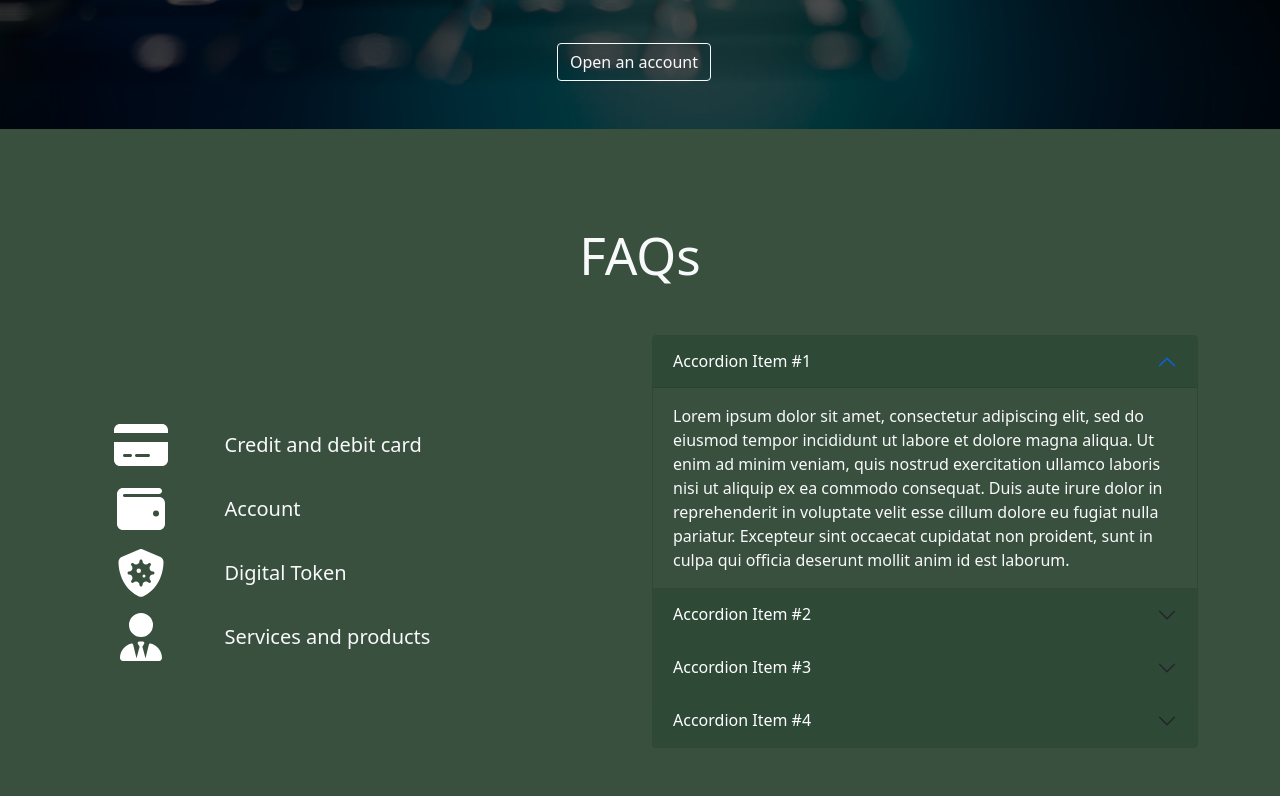
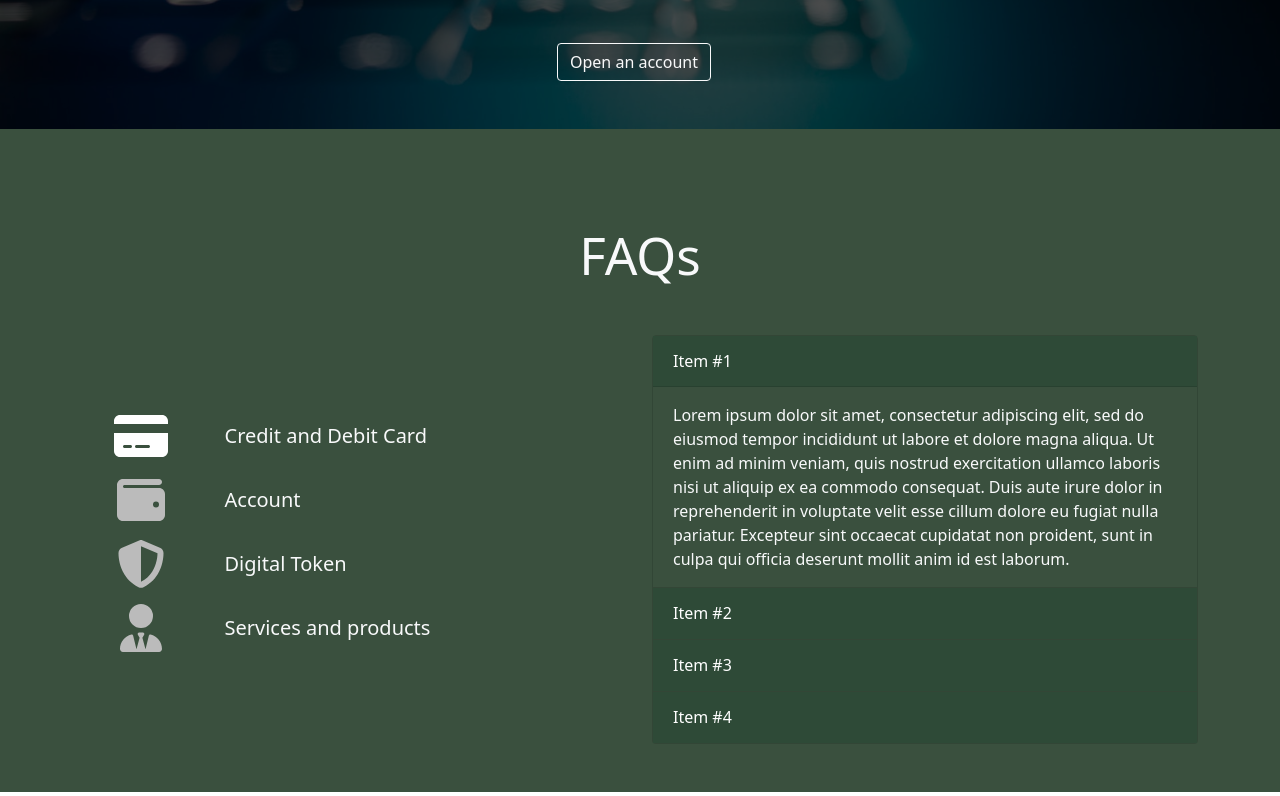
Before and after one commit to aobarbieri/steady-react, a React (Create React App) app: page / in a window 1280 px wide. Shown: the part 1968-2764 px from the top of the page. Built offline with nearby package versions, Linux system fonts and the light colour scheme.

Commit message:
Refactored Faq component

```diff
--- a/src/components/CreditCard.js
+++ b/src/components/CreditCard.js
@@ -14,9 +14,9 @@ import './CreditCard.scss';
 import '../_variables.scss';
 
 const CreditCard = () => (
-	<Container className="my-5">
+	<Container className="my-5 ">
 		<Row>
-			<Col xs={12} md={7} className="mb-5 mb-lg-0 px-5 px-md-0">
+			<Col xs={12} md={7} className="mb-5 mb-lg-0 px-5 px-md-0 ">
 				<Row>
 					<h2 className="mb-5 text-muted credit-card-title">Credit Card</h2>
 				</Row>
--- a/src/components/CreditCard.scss
+++ b/src/components/CreditCard.scss
@@ -1,11 +1,11 @@
 @import '../variables';
 
 .credit-card-title {
-    font-size: 2.5rem;
+    font-size: 2.0rem;
     font-weight: 300;
     line-height: 1.2;
 
     @media screen and (min-width: 992px) {
-        font-size: 3.2rem;
+        font-size: 2.5rem;
     }
 }
--- a/src/components/Faq.js
+++ b/src/components/Faq.js
@@ -1,4 +1,4 @@
-import React from 'react';
+import React, { useState } from 'react';
 import IconText from './IconText';
 
 import Row from 'react-bootstrap/Row';
@@ -10,141 +10,138 @@ import { FontAwesomeIcon } from '@fortawesome/react-fontawesome';
 import {
 	faCreditCard,
 	faWallet,
-	faShieldVirus,
+	faShieldAlt,
 	faUserTie,
 } from '@fortawesome/free-solid-svg-icons';
 
 import './Faq.scss';
 
 const Faq = () => {
+	const options = [
+		{ icon: faCreditCard, text: 'Credit and Debit Card' },
+		{ icon: faWallet, text: 'Account' },
+		{ icon: faShieldAlt, text: 'Digital Token' },
+		{ icon: faUserTie, text: 'Services and products' },
+	];
+
+	const [index, setIndex] = useState(0);
+
+	const handleClick = (key) => {
+		setIndex(key);
+	};
 
 	return (
 		<section className="faq text-light">
 			<Container className="py-5">
-			<h2 className='my-5 faq__title text-center'>FAQs</h2>
+				<Row className="justify-content-center">
+					<h2 className="my-5 faq__title text-center">FAQs</h2>
+				</Row>
 				<Row className="d-flex align-items-center">
-				<Col className="d-lg-none mb-5" xs={12}>
+					<Col className="d-lg-none mb-4 " xs={12}>
 						<Row>
-						<Col className="d-flex justify-content-center">
-							<FontAwesomeIcon icon={faCreditCard} size="2x" />
+							{options.map(({ icon }, key) => (
+								<Col
+									className="d-flex justify-content-center"
+									key={key}
+								>
+									<FontAwesomeIcon
+										icon={icon}
+										size="2x"
+										color={key === index ? '#fff' : '#BBB'}
+										onClick={() => handleClick(key)}
+									/>
 								</Col>
-						<Col className="d-flex justify-content-center">
-							<FontAwesomeIcon icon={faWallet} size="2x" />
-						</Col>
-						<Col className="d-flex justify-content-center">
-							<FontAwesomeIcon icon={faShieldVirus} size="2x" />
-						</Col>
-						<Col className="d-flex justify-content-center">
-							<FontAwesomeIcon icon={faUserTie} size="2x" />
-						</Col>
+							))}
+						</Row>
+
+						<Row className='mt-5'>
+							<p className='lead text-center'>{options[index].text}</p>
 						</Row>
 					</Col>
+
 					<Col className="d-none d-lg-block">
+						{options.map(({ icon, text }, key) => (
 							<IconText
-						icon={faCreditCard}
+								icon={icon}
 								size={3}
-						className="mb-3"
-						textClassName="lead"
-						color="#fff"
+								className='faq-clickable mb-3'
+								textClassName='lead'
+								color={key === index ? '#fff' : '#BBB'}
+								onClick={() => handleClick(key)}
+								key={key}
 							>
-						Credit and debit card
+								{text}
 							</IconText>
-					<IconText
-						icon={faWallet}
-						size={3}
-						className="mb-3"
-						textClassName="lead"
-						color="#fff"
-					>
-						Account
-					</IconText>
-					<IconText
-						icon={faShieldVirus}
-						size={3}
-						className="mb-3"
-						textClassName="lead"
-						color="#fff"
-					>
-						Digital Token
-					</IconText>
-					<IconText
-						icon={faUserTie}
-						size={3}
-						textClassName="lead"
-						color="#fff"
-					>
-						Services and products
-					</IconText>
+						))}
 					</Col>
 
 					<Col>
-					<Accordion defaultActiveKey="0">
-						<Accordion.Item className='faq__item' eventKey="0">
-							<Accordion.Header>
-								Accordion Item #1
-							</Accordion.Header>
+						<Accordion
+							defaultActiveKey='0'
+							activeKey={`${index}`}
+						>
+							<Accordion.Item className="faq__item" eventKey='0'>
+								<Accordion.Header>Item #1</Accordion.Header>
 								<Accordion.Body>
 									Lorem ipsum dolor sit amet, consectetur
 									adipiscing elit, sed do eiusmod tempor
-								incididunt ut labore et dolore magna aliqua. Ut
-								enim ad minim veniam, quis nostrud exercitation
-								ullamco laboris nisi ut aliquip ex ea commodo
-								consequat. Duis aute irure dolor in
-								reprehenderit in voluptate velit esse cillum
-								dolore eu fugiat nulla pariatur. Excepteur sint
-								occaecat cupidatat non proident, sunt in culpa
-								qui officia deserunt mollit anim id est laborum.
+									incididunt ut labore et dolore magna aliqua.
+									Ut enim ad minim veniam, quis nostrud
+									exercitation ullamco laboris nisi ut aliquip
+									ex ea commodo consequat. Duis aute irure
+									dolor in reprehenderit in voluptate velit
+									esse cillum dolore eu fugiat nulla pariatur.
+									Excepteur sint occaecat cupidatat non
+									proident, sunt in culpa qui officia deserunt
+									mollit anim id est laborum.
 								</Accordion.Body>
 							</Accordion.Item>
-						<Accordion.Item className='faq__item' eventKey="1">
-							<Accordion.Header>
-								Accordion Item #2
-							</Accordion.Header>
+							<Accordion.Item className="faq__item" eventKey='1'>
+								<Accordion.Header>Item #2</Accordion.Header>
 								<Accordion.Body>
 									Lorem ipsum dolor sit amet, consectetur
 									adipiscing elit, sed do eiusmod tempor
-								incididunt ut labore et dolore magna aliqua. Ut
-								enim ad minim veniam, quis nostrud exercitation
-								ullamco laboris nisi ut aliquip ex ea commodo
-								consequat. Duis aute irure dolor in
-								reprehenderit in voluptate velit esse cillum
-								dolore eu fugiat nulla pariatur. Excepteur sint
-								occaecat cupidatat non proident, sunt in culpa
-								qui officia deserunt mollit anim id est laborum.
+									incididunt ut labore et dolore magna aliqua.
+									Ut enim ad minim veniam, quis nostrud
+									exercitation ullamco laboris nisi ut aliquip
+									ex ea commodo consequat. Duis aute irure
+									dolor in reprehenderit in voluptate velit
+									esse cillum dolore eu fugiat nulla pariatur.
+									Excepteur sint occaecat cupidatat non
+									proident, sunt in culpa qui officia deserunt
+									mollit anim id est laborum.
 								</Accordion.Body>
 							</Accordion.Item>
-						<Accordion.Item className='faq__item' eventKey="2">
-							<Accordion.Header>
-								Accordion Item #3
-							</Accordion.Header>
+							<Accordion.Item className="faq__item" eventKey='2'>
+								<Accordion.Header>Item #3</Accordion.Header>
 								<Accordion.Body>
 									Lorem ipsum dolor sit amet, consectetur
 									adipiscing elit, sed do eiusmod tempor
-								incididunt ut labore et dolore magna aliqua. Ut
-								enim ad minim veniam, quis nostrud exercitation
-								ullamco laboris nisi ut aliquip ex ea commodo
-								consequat. Duis aute irure dolor in
-								reprehenderit in voluptate velit esse cillum
-								dolore eu fugiat nulla pariatur. Excepteur sint
-								occaecat cupidatat non proident, sunt in culpa
-								qui officia deserunt mollit anim id est laborum.
+									incididunt ut labore et dolore magna aliqua.
+									Ut enim ad minim veniam, quis nostrud
+									exercitation ullamco laboris nisi ut aliquip
+									ex ea commodo consequat. Duis aute irure
+									dolor in reprehenderit in voluptate velit
+									esse cillum dolore eu fugiat nulla pariatur.
+									Excepteur sint occaecat cupidatat non
+									proident, sunt in culpa qui officia deserunt
+									mollit anim id est laborum.
 								</Accordion.Body>
 							</Accordion.Item>
-						<Accordion.Item className='faq__item' eventKey="3">
-							<Accordion.Header>
-								Accordion Item #4
-							</Accordion.Header>
+							<Accordion.Item className="faq__item" eventKey='3'>
+								<Accordion.Header>Item #4</Accordion.Header>
 								<Accordion.Body>
 									Lorem ipsum dolor sit amet, consectetur
 									adipiscing elit, sed do eiusmod tempor
-								incididunt ut labore et dolore magna aliqua. Ut
-								enim ad minim veniam, quis nostrud exercitation
-								ullamco laboris nisi ut aliquip ex ea commodo
-								consequat. Duis aute irure dolor in
-								reprehenderit in voluptate velit esse cillum
-								dolore eu fugiat nulla pariatur. Excepteur sint
-								occaecat cupidatat non proident, sunt in culpa
-								qui officia deserunt mollit anim id est laborum.
+									incididunt ut labore et dolore magna aliqua.
+									Ut enim ad minim veniam, quis nostrud
+									exercitation ullamco laboris nisi ut aliquip
+									ex ea commodo consequat. Duis aute irure
+									dolor in reprehenderit in voluptate velit
+									esse cillum dolore eu fugiat nulla pariatur.
+									Excepteur sint occaecat cupidatat non
+									proident, sunt in culpa qui officia deserunt
+									mollit anim id est laborum.
 								</Accordion.Body>
 							</Accordion.Item>
 						</Accordion>
@@ -152,7 +149,7 @@ return (
 				</Row>
 			</Container>
 		</section>
-)
+	);
 };
 
 export default Faq;
--- a/src/components/Faq.scss
+++ b/src/components/Faq.scss
@@ -11,6 +11,10 @@
         .accordion-button {
             color: #fff;
             background: unset;
+
+            &::after {
+                display: none;
+            }
         }
     }
 
@@ -22,6 +26,9 @@
         @media screen and (min-width: 992px) {
             font-size: 3.2rem;
         }
+    }
 
+    &-clickable {
+        cursor: pointer;
     }
 }
```
Lines whose indentation alone changed are shown as unchanged.
